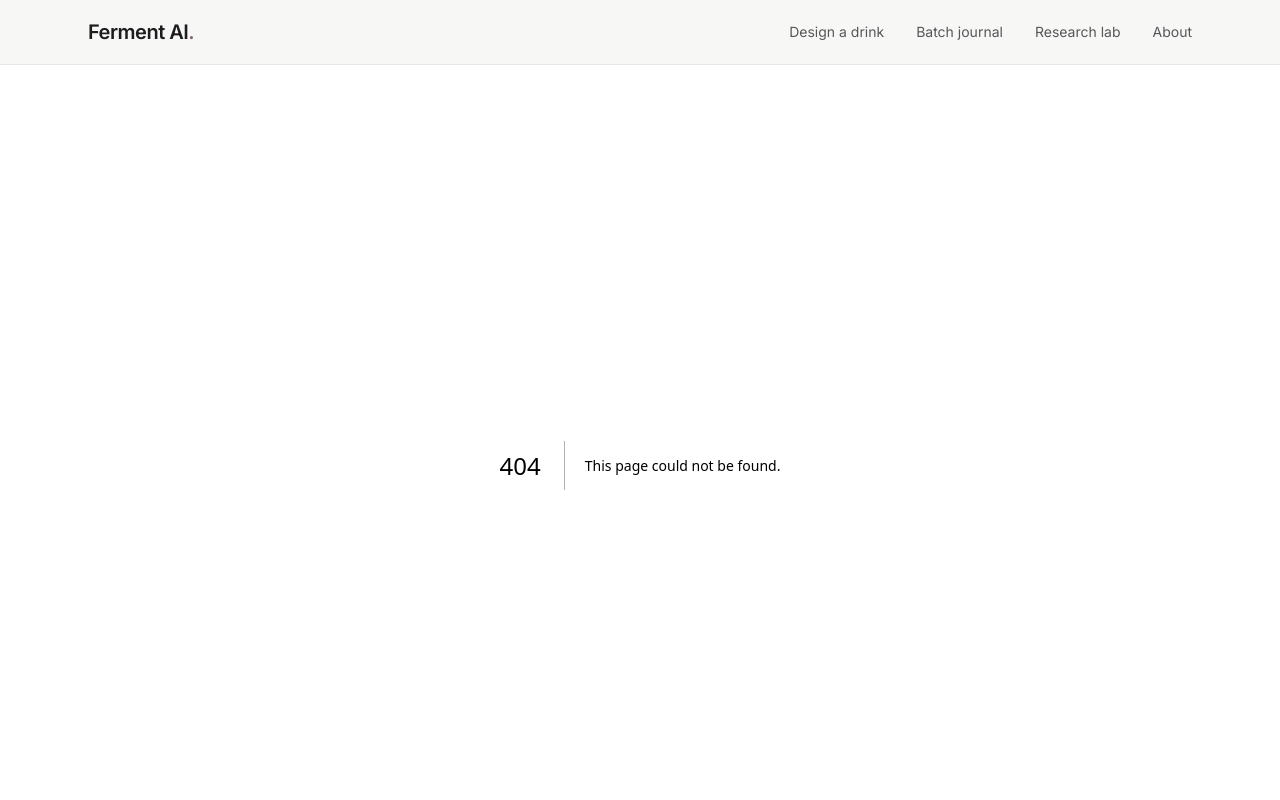
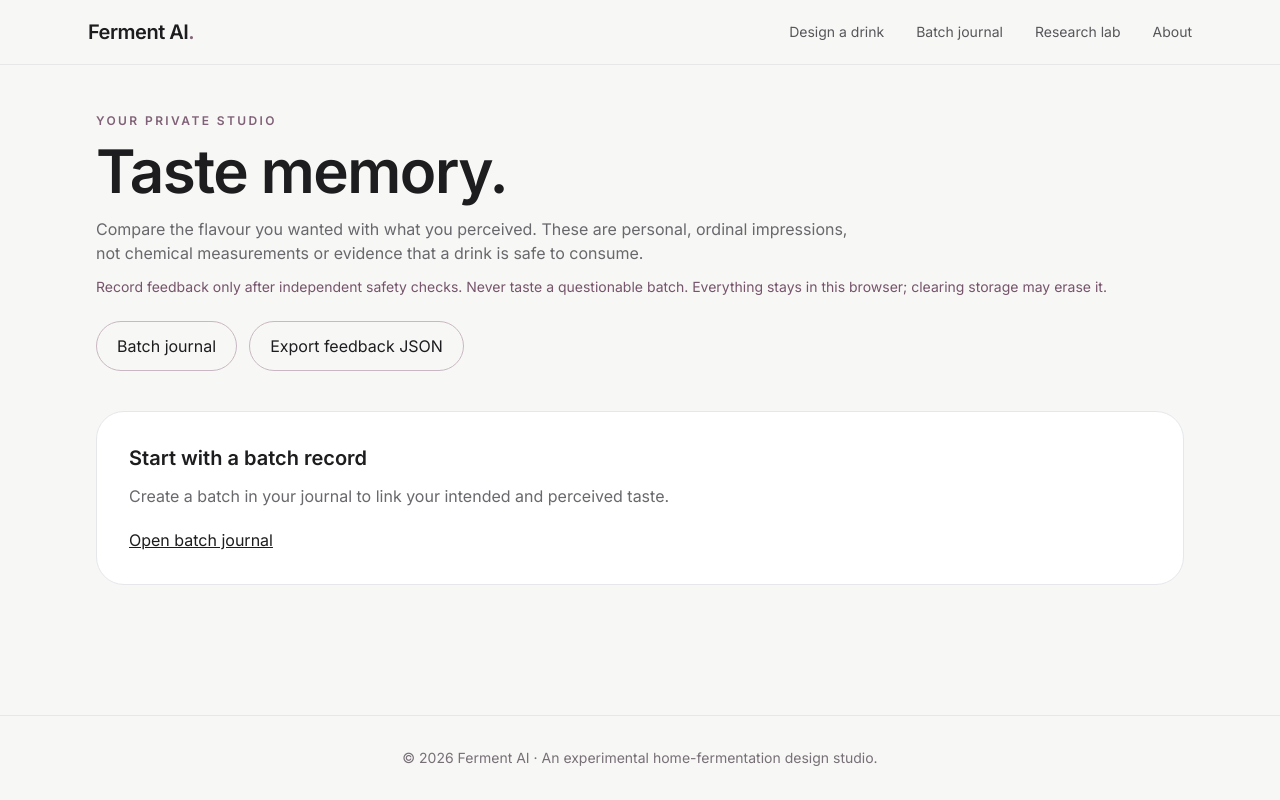
Before and after one commit to seorno/FementAI, a Next.js app in the folder frontend/: page /memory in a window 1280 px wide. Before the commit this address had no page. Shown: the top 800 px of the page. Built offline with nearby package versions, Linux system fonts and the light colour scheme.

Commit message:
feat: add accessible batch-linked taste reflection screen

```diff
--- /dev/null
+++ b/frontend/src/app/memory/page.tsx
@@ -0,0 +1,64 @@
+'use client';
+import {useEffect,useState} from 'react';
+import Link from 'next/link';
+import {JOURNAL_KEY,loadJournal} from '@/lib/batch-journal.mjs';
+import {MEMORY_KEY,DIMENSIONS,loadMemory,addMemory,comparison,saveMemory} from '@/lib/taste-memory.mjs';
+type Batch={id:string;name:string;beverage:string;stage:string};
+type Scores=Record<string,number>;
+type Memory={id:string;batchId:string;date:string;intent:Scores;observed:Scores;nextTime:string;notes:string};
+const zero=()=>Object.fromEntries(DIMENSIONS.map(k=>[k,2])) as Scores;
+const input='mt-2 w-full rounded-xl border border-[#d9d0d6] bg-white p-3 text-[#30252d] focus-visible:outline focus-visible:outline-2 focus-visible:outline-[#77566e]';
+const today=()=>new Date().toISOString().slice(0,10);
+export default function TasteMemoryPage(){
+ const [ready,setReady]=useState(false),[batches,setBatches]=useState<Batch[]>([]),[entries,setEntries]=useState<Memory[]>([]);
+ const [batchId,setBatchId]=useState(''),[intent,setIntent]=useState<Scores>(zero),[observed,setObserved]=useState<Scores>(zero);
+ const [nextTime,setNextTime]=useState('same'),[notes,setNotes]=useState(''),[notice,setNotice]=useState('');
+ useEffect(()=>{
+  try {
+   const raw=localStorage.getItem(JOURNAL_KEY);
+   const bs=raw?loadJournal(JSON.parse(raw)) as Batch[]:[];
+   setBatches(bs);setBatchId(bs[0]?.id||'');
+   const saved=localStorage.getItem(MEMORY_KEY);
+   if(saved)setEntries(loadMemory(JSON.parse(saved),bs.map(b=>b.id)));
+  }catch{setNotice('Some saved data could not be read. Existing browser data has not been overwritten.');}
+  finally{setReady(true);}
+ },[]);
+ // Avoid silently overwriting unreadable or future-version data on load.
+ const [canSave,setCanSave]=useState(true);
+ useEffect(()=>{if(!ready)return;try{const existing=localStorage.getItem(MEMORY_KEY);if(existing){const raw=JSON.parse(existing);if(raw.version!==1){setCanSave(false);setNotice('A different taste-memory format was found. Export it manually before making changes.');}}}catch{setCanSave(false);setNotice('Unreadable taste memory detected; it will not be overwritten.');}},[ready]);
+ useEffect(()=>{if(!ready||!canSave)return;try{localStorage.setItem(MEMORY_KEY,saveMemory(entries));}catch{setNotice('Browser storage failed. Your new feedback may not persist.');}},[entries,ready,canSave]);
+ function record(e:React.FormEvent){e.preventDefault();if(!batchId||!canSave)return;
+  try{const x={version:1,id:crypto.randomUUID(),batchId,date:today(),intent,observed,nextTime,notes};setEntries(v=>addMemory(v,x,batches.map(b=>b.id)));setNotes('');setNotice('Taste feedback saved locally.');}
+  catch{setNotice('Could not save feedback. Check the batch and values.');}
+ }
+ function exportData(){const blob=new Blob([saveMemory(entries)],{type:'application/json'});const url=URL.createObjectURL(blob);const a=document.createElement('a');a.href=url;a.download='ferment-ai-taste-memory.json';a.click();setTimeout(()=>URL.revokeObjectURL(url),1000);}
+ if(!ready)return <p role="status" className="mx-auto max-w-5xl p-10">Opening taste memory…</p>;
+ const selected=entries.filter(x=>x.batchId===batchId).slice().reverse();
+ return <div className="mx-auto max-w-6xl px-5 py-12 sm:px-8">
+  <p className="text-xs font-semibold uppercase tracking-[0.2em] text-[#806177]">Your private studio</p>
+  <h1 className="mt-3 text-4xl font-semibold tracking-tight sm:text-6xl">Taste memory.</h1>
+  <p className="mt-4 max-w-3xl text-[#68686d]">Compare the flavour you wanted with what you perceived. These are personal, ordinal impressions, not chemical measurements or evidence that a drink is safe to consume.</p>
+  <p className="mt-3 text-sm text-[#76546b]">Record feedback only after independent safety checks. Never taste a questionable batch. Everything stays in this browser; clearing storage may erase it.</p>
+  {notice&&<p role="status" className="mt-5 rounded-xl bg-[#f8f1f5] p-4">{notice}</p>}
+  <div className="mt-6 flex flex-wrap gap-3"><Link href="/journal" className="rounded-full border border-[#c9b8c3] px-5 py-3">Batch journal</Link><button type="button" onClick={exportData} className="rounded-full border border-[#c9b8c3] px-5 py-3">Export feedback JSON</button></div>
+  {!batches.length?<section className="mt-10 rounded-[28px] border bg-white p-8"><h2 className="text-xl font-semibold">Start with a batch record</h2><p className="mt-3 text-[#68686d]">Create a batch in your journal to link your intended and perceived taste.</p><Link href="/journal" className="mt-5 inline-block underline">Open batch journal</Link></section>:
+  <div className="mt-8 grid gap-6 lg:grid-cols-[1.25fr_1fr]">
+   <form onSubmit={record} className="rounded-[28px] border border-[#e7e7e7] bg-white p-6">
+    <h2 className="text-xl font-semibold">Reflect on a batch</h2>
+    <label className="mt-5 block text-sm font-medium">Batch<select className={input} value={batchId} onChange={e=>setBatchId(e.target.value)}>{batches.map(b=><option key={b.id} value={b.id}>{b.name} ({b.stage})</option>)}</select></label>
+    <p className="mt-5 text-sm text-[#68686d]">0 = very low · 5 = very high. Values describe preferences and perceptions only.</p>
+    {DIMENSIONS.map(k=><fieldset key={k} className="mt-5 rounded-xl border border-[#e7e7e7] p-4"><legend className="px-1 font-medium capitalize">{k}</legend>
+     {([['Intended',intent,setIntent],['Perceived',observed,setObserved]] as const).map(([label,value,setter])=><label key={label} className="mt-3 flex items-center gap-4 text-sm"><span className="w-20">{label}</span><input type="range" min="0" max="5" step="1" aria-label={label+' '+k} value={value[k]} onChange={e=>setter(v=>({...v,[k]:Number(e.target.value)}))} className="min-w-0 flex-1 accent-[#77566e]"/><output className="w-5 text-right tabular-nums">{value[k]}</output></label>)}
+    </fieldset>)}
+    <label className="mt-5 block text-sm font-medium">Next time<select className={input} value={nextTime} onChange={e=>setNextTime(e.target.value)}><option value="more">Make more of this</option><option value="same">Keep it similar</option><option value="less">Make less of this</option></select></label>
+    <label className="mt-5 block text-sm font-medium">Your notes<textarea className={input} rows={3} maxLength={600} value={notes} onChange={e=>setNotes(e.target.value)} placeholder="What would you change?"/></label>
+    <button disabled={!canSave} className="mt-6 min-h-12 rounded-full bg-[#1d1d1f] px-6 py-3 text-white disabled:opacity-40">Save taste reflection</button>
+   </form>
+   <section className="rounded-[28px] border border-[#e7e7e7] bg-white p-6" aria-label="Taste reflections">
+    <h2 className="text-xl font-semibold">Previous reflections</h2>
+    {!selected.length?<p className="mt-4 text-sm text-[#68686d]">No feedback for this batch yet.</p>:<ol className="mt-5 space-y-4">{selected.map(x=><li key={x.id} className="rounded-xl border border-[#e7e7e7] p-4"><p className="text-xs uppercase tracking-wide text-[#806177]">{x.date} · Next time: {x.nextTime}</p><dl className="mt-3 space-y-1">{Object.entries(comparison(x)).map(([k,v])=><div key={k} className="flex justify-between text-sm"><dt className="capitalize">{k}</dt><dd>{v>0?'+':''}{v} perceived vs intended</dd></div>)}</dl>{x.notes&&<p className="mt-3 whitespace-pre-wrap break-words text-sm">{x.notes}</p>}</li>)}</ol>}
+    <p className="mt-6 text-sm text-[#68686d]">Comparisons are subjective self-reports. They do not train a model or alter recipe feasibility, safety screening, alcohol estimates or future recommendations.</p>
+   </section>
+  </div>}
+ </div>;
+}
```
